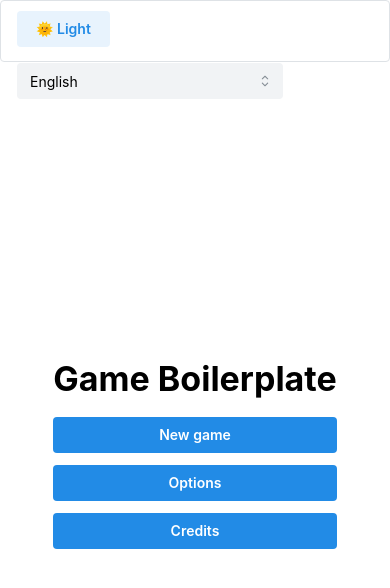
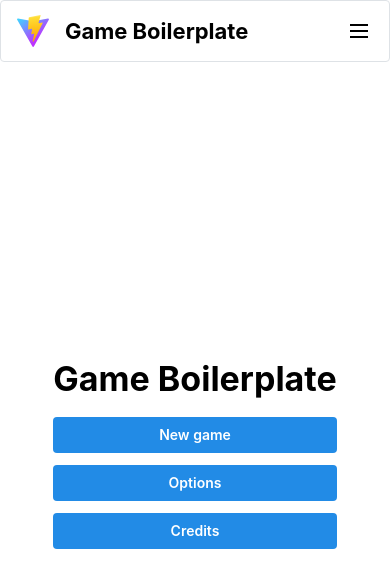
Before and after one commit to LucaBn/game-boilerplate, a React (Vite) app: page /en in a window 390 px wide. Shown: the top 588 px of the page. Built offline with nearby package versions, Linux system fonts and the light colour scheme; no server answers.

Commit message:
feat(Header): :iphone: add responsive behaviour

```diff
--- a/src/assets/locales/en/common.json
+++ b/src/assets/locales/en/common.json
@@ -2,6 +2,7 @@
   "general": {
     "toggleColorTheme": "Toggle theme color",
     "toggleLanguage": "Toggle language",
+    "toggleNavbar": "Toggle navbar",
     "language": {
       "en": "English",
       "it": "Italiano"
--- a/src/assets/locales/it/common.json
+++ b/src/assets/locales/it/common.json
@@ -2,6 +2,7 @@
   "general": {
     "toggleColorTheme": "Cambia tema",
     "toggleLanguage": "Cambia lingua",
+    "toggleNavbar": "Attiva/disattiva barra di navigazione",
     "language": {
       "en": "English",
       "it": "Italiano"
--- a/src/layouts/App/Header.tsx
+++ b/src/layouts/App/Header.tsx
@@ -1,12 +1,16 @@
 import {
+  Burger,
   Button,
   Group,
   Image,
+  Modal,
   Paper,
   Select,
+  Stack,
   Title,
   useMantineColorScheme,
 } from "@mantine/core";
+import { useDisclosure } from "@mantine/hooks";
 import { useTranslation } from "react-i18next";
 import { useNavigate } from "react-router-dom";
 
@@ -16,7 +20,7 @@ import { LanguageList } from "@/typings/i18next";
 
 import styles from "./Header.module.scss";
 
-export const Header = () => {
+const NavbarButtons = () => {
   const { colorScheme, toggleColorScheme } = useMantineColorScheme();
   const { i18n, t } = useTranslation("common");
   const navigate = useNavigate();
@@ -33,14 +37,7 @@ export const Header = () => {
   };
 
   return (
-    <Paper component="header" px="md" withBorder className={styles.header}>
-      <Group component="nav" className={styles.headerNav}>
-        <Group>
-          <Image src="/icon.svg" alt={APP_NAME} />
-          <Title order={3}>{APP_NAME}</Title>
-        </Group>
-
-        <Group>
+    <>
       <Button
         variant="light"
         onClick={toggleColorScheme}
@@ -50,7 +47,6 @@ export const Header = () => {
           ? `🌙 ${t("general.theme.dark")}`
           : `🌞 ${t("general.theme.light")}`}
       </Button>
-
       <Select
         value={currentLang}
         onChange={handleLanguageChange}
@@ -63,7 +59,37 @@ export const Header = () => {
         className={styles.languageSelect}
         aria-label={t("general.toggleLanguage")}
       />
+    </>
+  );
+};
+
+export const Header = () => {
+  const [opened, { toggle }] = useDisclosure(false);
+  const { t } = useTranslation("common");
+
+  return (
+    <Paper component="header" px="md" withBorder className={styles.header}>
+      <Group component="nav" className={styles.headerNav}>
+        <Group>
+          <Image src="/icon.svg" alt={APP_NAME} />
+          <Title order={3}>{APP_NAME}</Title>
         </Group>
+
+        <Group visibleFrom="sm">
+          <NavbarButtons />
+        </Group>
+        <Burger
+          opened={opened}
+          onClick={toggle}
+          size="sm"
+          hiddenFrom="sm"
+          aria-label={t("general.toggleNavbar")}
+        />
+        <Modal hiddenFrom="sm" opened={opened} onClose={toggle}>
+          <Stack display="flex" gap="md">
+            <NavbarButtons />
+          </Stack>
+        </Modal>
       </Group>
     </Paper>
   );
```
Lines whose indentation alone changed are shown as unchanged.
